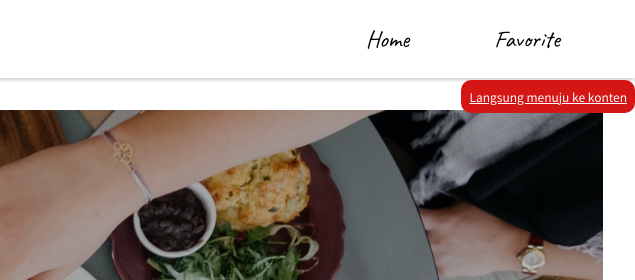
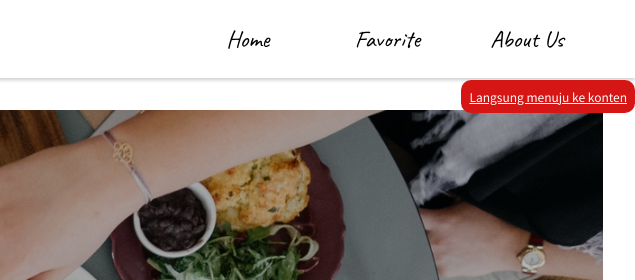
Before and after one commit to mauraqoonitah/restaurant-catalogue, a website built with webpack: page src/templates/index.html in a window 1280 px wide. Shown: the top 280 px of the page, 645-1280 px from the left. Built offline with nearby package versions, Linux system fonts and the light colour scheme; no server answers; files whose address does not match are found by name; what serviceworker-webpack-plugin would draw is missing.

Commit message:
menambahkan navigasi about

```diff
--- a/src/templates/index.html
+++ b/src/templates/index.html
@@ -27,6 +27,7 @@
             <ul>
                 <li><a href="#/home">Home</a></li>
                 <li><a href="#/favorite">Favorite</a></li>
+                <li><a href="https://github.com/mauraqoonitah" target="_blank">About Us</a></li>
             </ul>
         </nav>
     </header>
```
